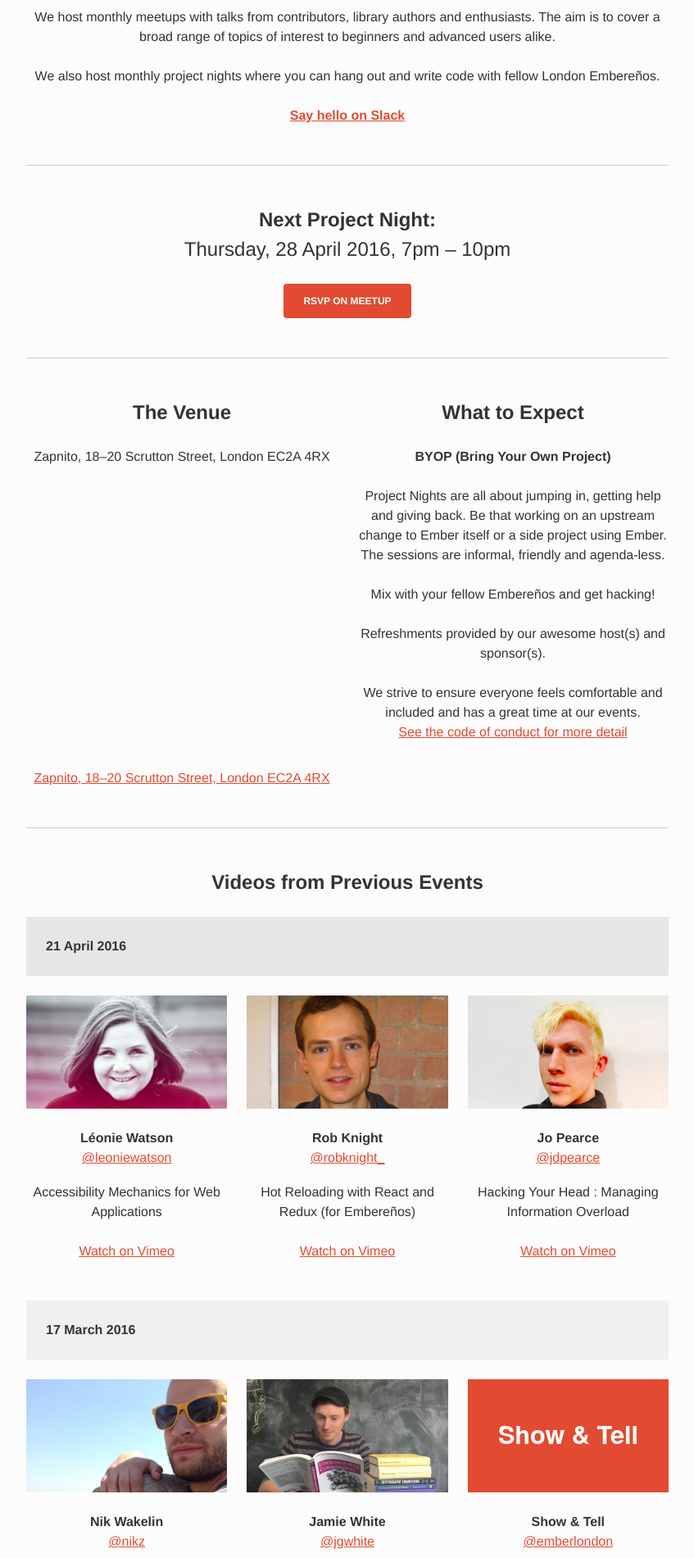
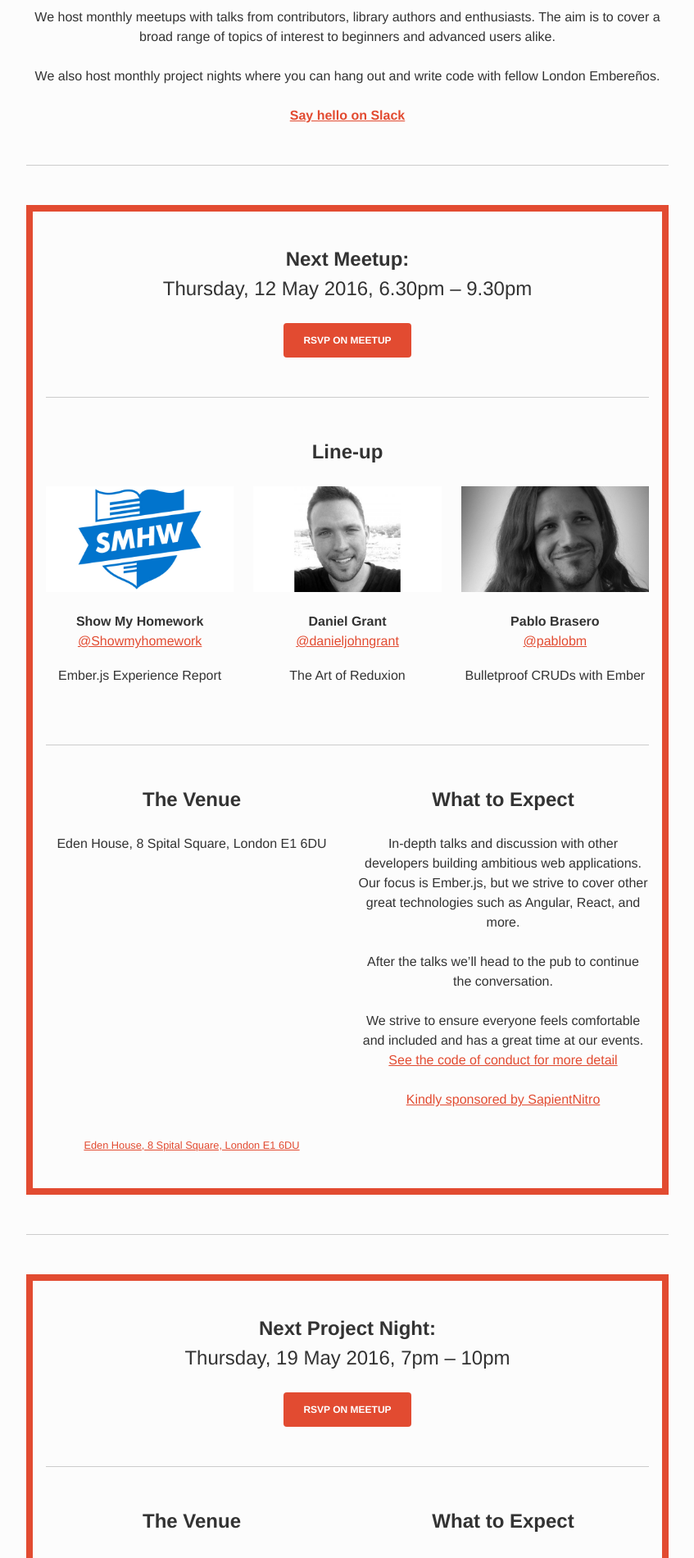
Before and after one commit to emberlondon/emberlondon.github.io, a Jekyll site: the page built from index.html, in a window 1280 px wide. Shown: the part 504-2404 px from the top of the page at 82% size, without its empty margins (216-1063 px from the left). Built offline with Jekyll 4.4.1, drawn with Linux system fonts in a browser that asks for light colours; nearby versions of some CDN libraries; some of the changed text lies outside the part shown.

Commit message:
May events

```diff
--- a/_data/events.yml
+++ b/_data/events.yml
@@ -1,19 +1,27 @@
+- type: meetup
+  date: Thursday, 12 May 2016
+  time: 6.30pm – 9.30pm
+  datetime_aria: Thursday, twelth of May, two-thousand and sixteen, six thirty pm to nine thirty pm.
+  location: Eden House, 8 Spital Square, London E1 6DU
+  location_for_google: Eden House, 8 Spital Square, London E1 6DU
+  url: http://www.meetup.com/London-Emberjs-User-Group/events/227825639/
+  talks:
+  - speaker_name: Show My Homework
+    speaker_twitter: Showmyhomework
+    image: images/speakers/showmyhomework.jpg
+    title: Ember.js Experience Report
+  - speaker_name: Daniel Grant
+    speaker_twitter: danieljohngrant
+    image: images/speakers/danieljohngrant.jpg
+    title: The Art of Reduxion
+  - speaker_name: Pablo Brasero
+    speaker_twitter: pablobm
+    image: images/speakers/pablobm.jpg
+    title: Bulletproof CRUDs with Ember
 - type: project-night
-  date: Thursday, 28 April 2016
+  date: Thursday, 19 May 2016
   time: 7pm – 10pm
-  datetime_aria: Thursday, twenty-first of April, two-thousand and sixteen, six thirty pm to nine thirty pm.
-  location: Zapnito, 18–20 Scrutton Street, London EC2A 4RX
-  location_for_google: Zapnito, 18–20 Scrutton Street, London EC2A 4RX
-  url: http://www.meetup.com/London-Emberjs-User-Group/events/228104892/
-# - type: meetup
-#   date: Thursday, 12 May 2016
-#   time: 6.30pm – 9.30pm
-#   datetime_aria: Thursday, twelth of May, two-thousand and sixteen, six thirty pm to nine thirty pm.
-#   location: Eden House, 8 Spital Square, London E1 6DU
-#   location_for_google: Eden House, 8 Spital Square, London E1 6DU
-#   url: http://www.meetup.com/London-Emberjs-User-Group/events/227825635/
-#   talks:
-#   - speaker_name:
-#     speaker_twitter:
-#     image: images/speakers/
-#     title:
+  datetime_aria: Thursday, twenty-eighth of May, two-thousand and sixteen, seven pm to ten pm.
+  location: ThoughtBot, Griffin Court, 15 Long Ln, London EC1A 9PN
+  location_for_google: ThoughtBot, Griffin Court, 15 Long Ln, London EC1A 9PN
+  url: http://www.meetup.com/London-Emberjs-User-Group/events/228104898/
--- a/_includes/next.html
+++ b/_includes/next.html
@@ -1,6 +1,8 @@
 <section class="next">
   {% for event in site.data.events %}
-    {% include {{event.type}}.html event=event %}
+    <article class="event">
+      {% include {{event.type}}.html event=event %}
+    </article>
     <hr role="presentation">
   {% endfor %}
 </section>
--- a/css/main.css
+++ b/css/main.css
@@ -170,7 +170,8 @@
 }
 
 .next-column .map-link {
-  margin-top: .75em;
+  margin-top: .75rem;
+  font-size: .8em;
 }
 
 .next-date {
@@ -313,3 +314,8 @@
 .guidelines ul {
   padding-right: 2em;
 }
+
+.event {
+  border: .5rem solid #e24b31;
+  padding: 1rem;
+}
```
Also changed, not shown: images/speakers/danieljohngrant.jpg (added), images/speakers/pablobm.jpg (added), images/speakers/showmyhomework.jpg (added).
